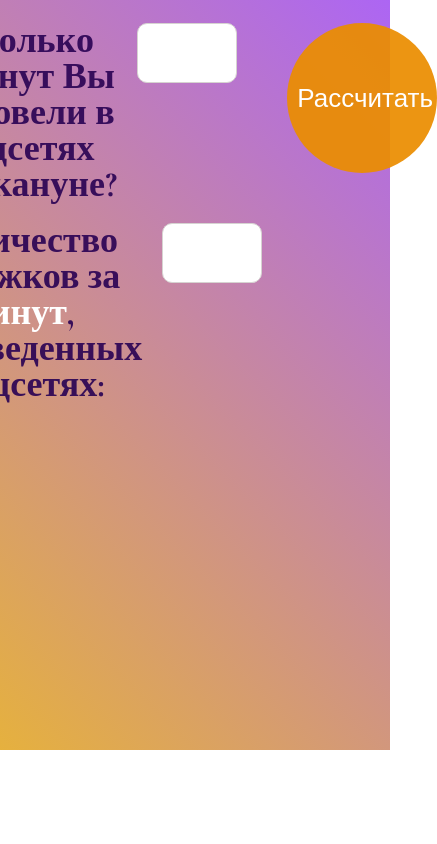
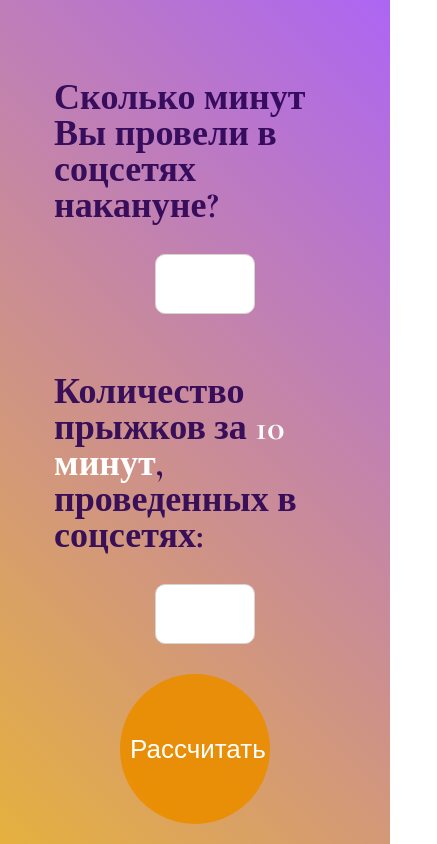
Before and after one commit to annauzun/FitCalc, a plain HTML site: page index.html in a window 390 px wide. Shown: the whole page, 437 px wide, since content can reach past the window. Drawn offline with nearby package versions, Linux system fonts and the light colour scheme.

Commit message:
mobile version

```diff
--- a/styles.css
+++ b/styles.css
@@ -8,7 +8,8 @@ html {
 
 .background {
     background: linear-gradient(45deg, #e3a92be8, #871feeaf);
-    height: 750px;
+    height: 100vh;
+    width: auto;
     position: relative;
     display: flex;
     flex-direction: column;
@@ -21,6 +22,7 @@ html {
     flex-direction: row;
     width: 85%;
     justify-content: center;
+    align-items: center;
 }
 
 .input-section {
@@ -73,3 +75,12 @@ button {
     padding-right: 20%;
     height: 40%;
 }
+
+@media (max-width: 768px ) {
+    .row {
+        flex-direction: column;
+        margin-top: 40px;
+        gap: 30px;
+        align-self: center;
+    }
+}
```
